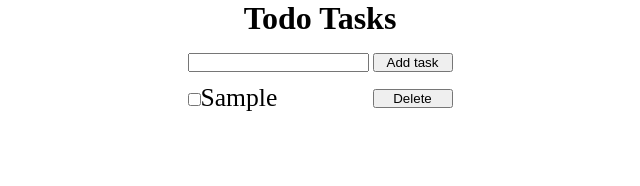
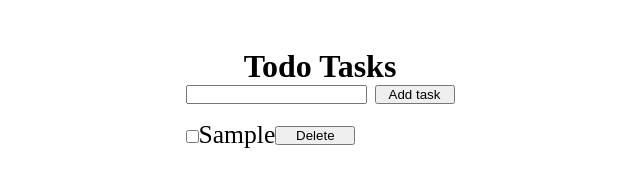
Before and after one commit to HaliTran/todo-app, a website built with Vite: page index.html in a window 1280 px wide. Both pictures are taken after typing "Sample" into the empty fields and a click on the button "Add task". Shown: the whole page, without its empty margins (320-960 px from the left). Built offline with nearby package versions, Linux system fonts and the light colour scheme.

Commit message:
Fix layout of input and displays

```diff
--- a/index.html
+++ b/index.html
@@ -8,15 +8,23 @@
     <title>Todo App</title>
   </head>
   <body>
-    <main>
+    <header>
       <h1>Todo Tasks</h1>
-      <div class="task-container">
-        <label for="task-to-add" aria-label="input-field"></label>
-        <input type="text" class="task-to-add" name="task-to-add" />
-        <button class="add-task-btn">Add task</button>
+    </header>
+    <section class="task-container">
+      <div>
+        <div class="task-input-container">
+          <input
+            type="text"
+            id="task-to-add"
+            name="task-to-add"
+            aria-label="add-task-input"
+          />
+          <button class="add-task-btn">Add task</button>
+        </div>
         <section class="list-of-tasks"></section>
       </div>
-    </main>
+    </section>
 
     <script type="module" src="/main.js"></script>
   </body>
--- a/main.js
+++ b/main.js
@@ -1,5 +1,5 @@
 const addTaskButton = document.querySelector('.add-task-btn');
-const taskInput = document.querySelector('.task-to-add');
+const taskInput = document.querySelector('#task-to-add');
 const listOfTasks = document.querySelector('.list-of-tasks');
 
 function createDeleteButton() {
@@ -13,7 +13,7 @@ function createDeleteButton() {
 
 function addTaskBtnHandler(event) {
   if (event.type === 'click' || event.key === 'Enter') {
-    const task = document.querySelector('.task-to-add');
+    const task = document.querySelector('#task-to-add');
     const newTaskContainer = document.createElement('article');
     const taskInfoContainer = document.createElement('div');
     const checkBoxInput = document.createElement('input');
--- a/styles/styles.css
+++ b/styles/styles.css
@@ -13,30 +13,38 @@
   padding: 0;
 }
 
-main {
+header {
+  margin-top: var(--spacing-unit-x3);
+  text-align: center;
+}
+
+.task-container {
   display: flex;
-  flex-direction: column;
+  justify-content: center;
+}
+
+.task-container > div {
+  flex-basis: 20%;
+}
+
+.task-input-container {
+  display: flex;
   align-items: center;
-  justify-content: center;
-  gap: var(--spacing-unit);
+  gap: var(--spacing-unit-half);
+}
+
+.task-input-container > input {
+  flex-grow: 1;
 }
 
 article[class='task'] {
   display: flex;
-  justify-content: space-between;
   align-items: center;
+  margin: var(--spacing-unit) 0;
 }
 
 .add-task-btn {
   width: var(--spacing-unit-x5);
-}
-
-.list-of-tasks {
-  margin-top: calc(var(--spacing-unit) * 0.7);
-  display: flex;
-  flex-direction: column;
-  justify-content: center;
-  gap: var(--spacing-unit-half);
 }
 
 .task-info {
```
